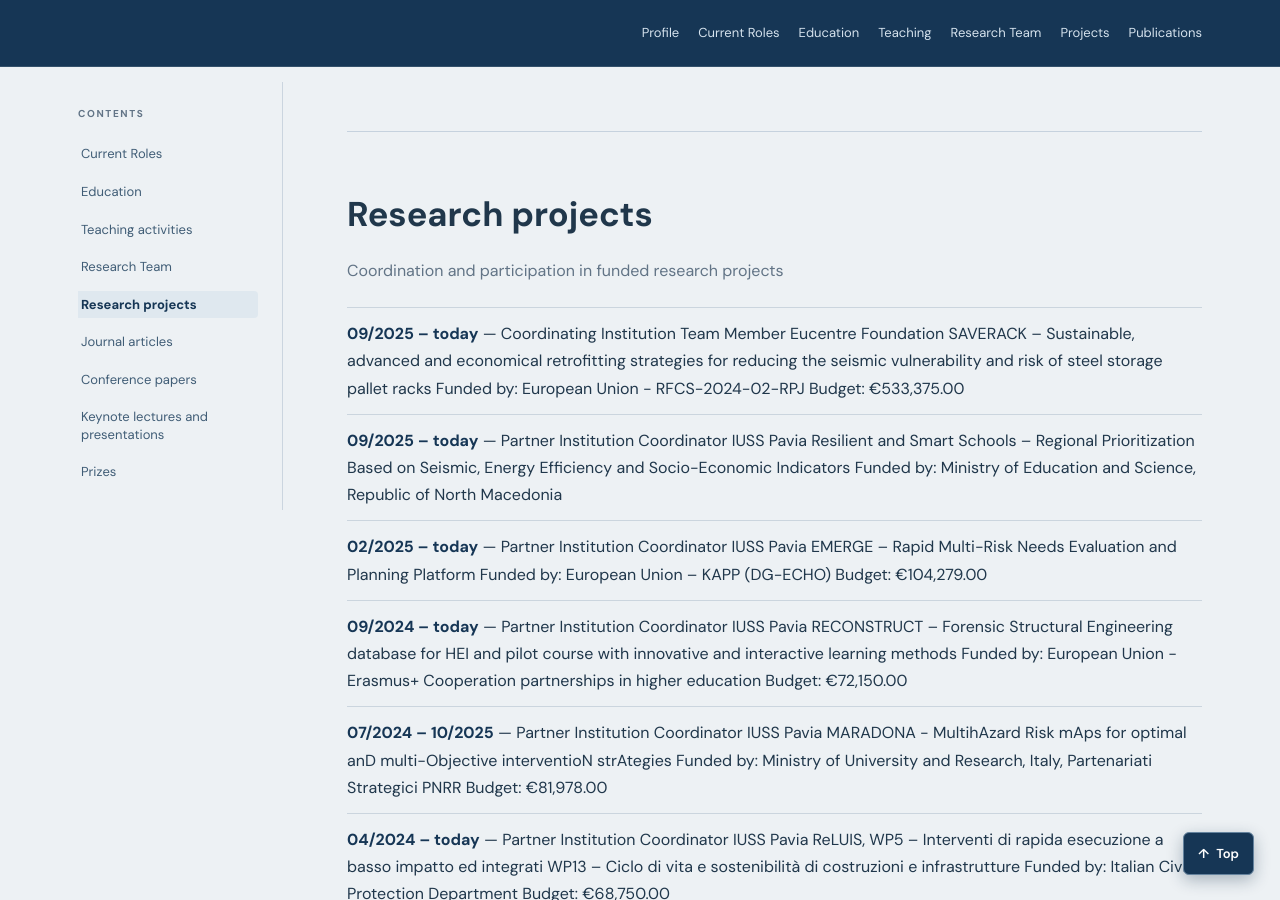
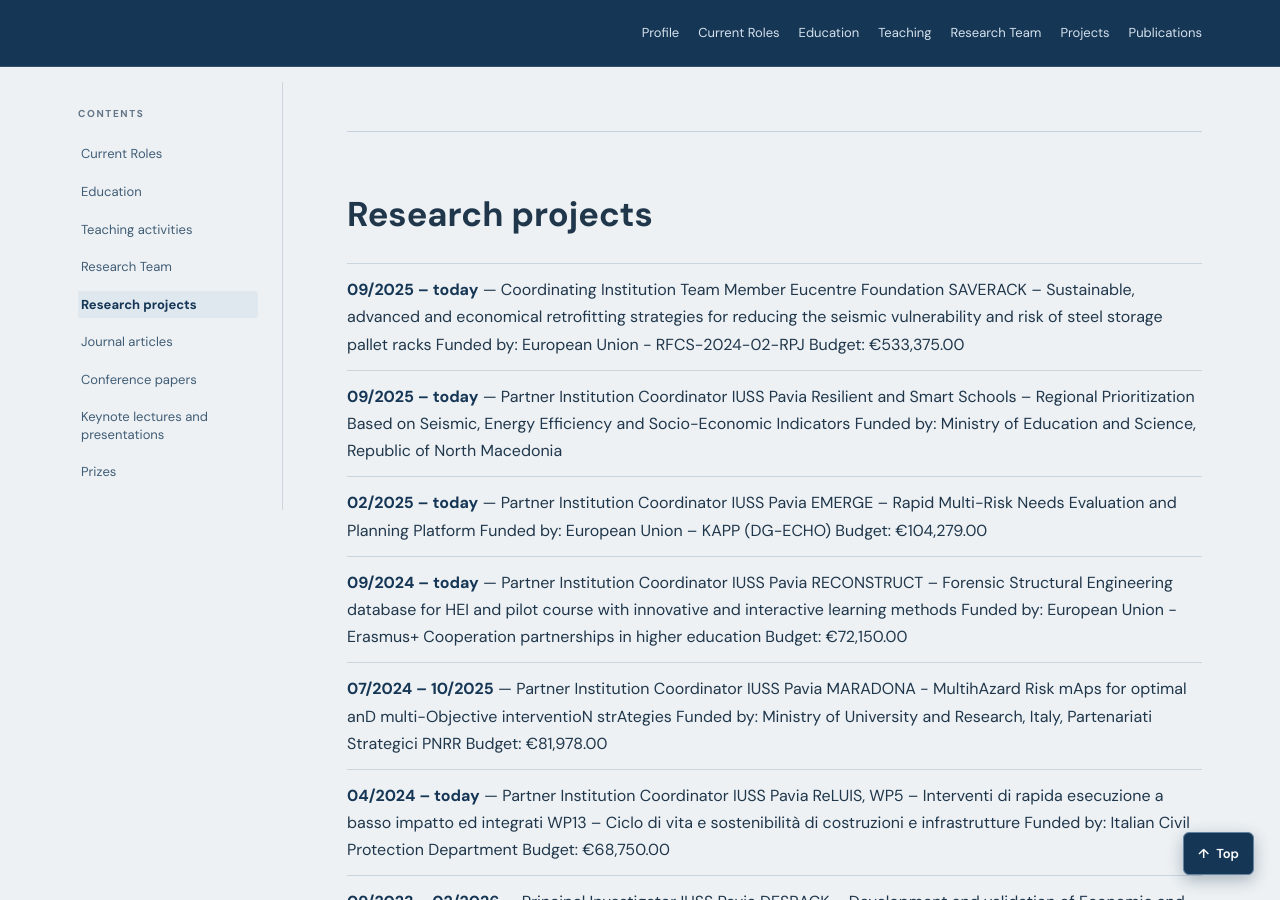
Before and after one commit to rncmonteiro/cv, a Jekyll site: the page built from index.md, in a window 1280 px wide and 900 px high, scrolled down 10851 px. Built offline with Jekyll 4.4.1, drawn with Linux system fonts in a browser that asks for light colours.

Commit message:
Update projects.md to remove introductory sentence
Removed introductory sentence about research projects.

```diff
--- a/_includes/content/projects.md
+++ b/_includes/content/projects.md
@@ -1,6 +1,4 @@
 ## Research projects
-
-Coordination and participation in funded research projects
 
 - **09/2025 – today** — Coordinating Institution Team Member  Eucentre Foundation  SAVERACK – Sustainable, advanced and economical retrofitting strategies for reducing the seismic vulnerability and risk of steel storage pallet racks  Funded by: European Union - RFCS-2024-02-RPJ  Budget: €533,375.00
 - **09/2025 – today** — Partner Institution Coordinator  IUSS Pavia  Resilient and Smart Schools – Regional Prioritization Based on Seismic, Energy Efficiency and Socio-Economic Indicators  Funded by: Ministry of Education and Science, Republic of North Macedonia
```
